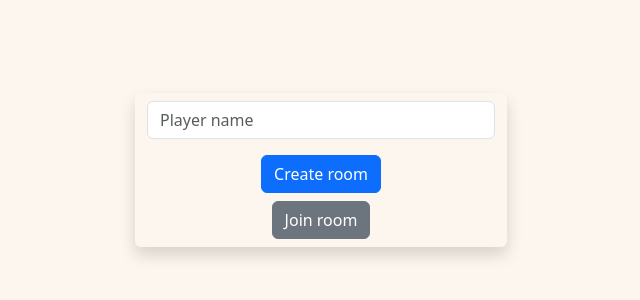
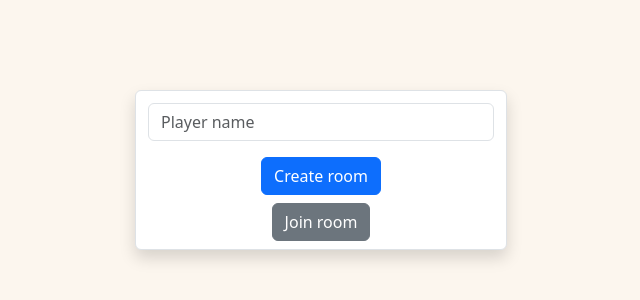
Before and after one commit to thitiwutc/what-am-i, a Vue app in the folder web/: page / in a window 1280 px wide. Shown: the part 230-530 px from the top of the page, without its empty margins (319-959 px from the left). Built offline with nearby package versions, Linux system fonts and the light colour scheme.

Commit message:
feat: handle create room button click

```diff
--- a/web/src/views/HomeView.vue
+++ b/web/src/views/HomeView.vue
@@ -1,9 +1,43 @@
+<script setup lang="ts">
+import { getEnv } from '@/env'
+
+async function createRoom() {
+  console.debug('Create room')
+  const env = getEnv()
+  const url = new URL('rooms/', env.apiUrl)
+  const resp = await fetch(url, {
+    method: 'POST',
+  })
+  console.debug(resp.status, resp.statusText)
+  const respBody = await resp.json()
+  console.debug(respBody)
+  const roomId = respBody.data.room_id
+
+  const joinRoomResp = await fetch(new URL(roomId + '/players', url), {
+    method: 'POST',
+    headers: {
+      'Content-Type': 'application/json',
+    },
+    body: JSON.stringify({
+      player_name: '',
+    }),
+  })
+  console.debug('Join Room', joinRoomResp.status)
+
+  const joinRoomRespBody = await joinRoomResp.json()
+  console.debug(joinRoomRespBody)
+}
+</script>
+
 <template>
   <div class="container d-flex justify-content-center align-items-center vh-100">
     <div class="row w-100 justify-content-center">
-      <div class="col-12 col-sm-10 col-md-8 col-lg-6 col-xl-4 shadow py-2 rounded">
+      <div
+        class="col-12 col-sm-10 col-md-8 col-lg-6 col-xl-4 shadow py-2 rounded border"
+        style="background: white"
+      >
         <div class="row">
-          <div class="col-12">
+          <div class="col-12 pt-1">
             <input
               type="text"
               class="form-control"
@@ -14,7 +48,7 @@
         </div>
         <div class="row mt-2 gy-2">
           <div class="col-12 text-center">
-            <button class="btn btn-primary">Create room</button>
+            <button class="btn btn-primary" @click="createRoom">Create room</button>
           </div>
           <div class="col-12 text-center">
             <button class="btn btn-secondary">Join room</button>
```
